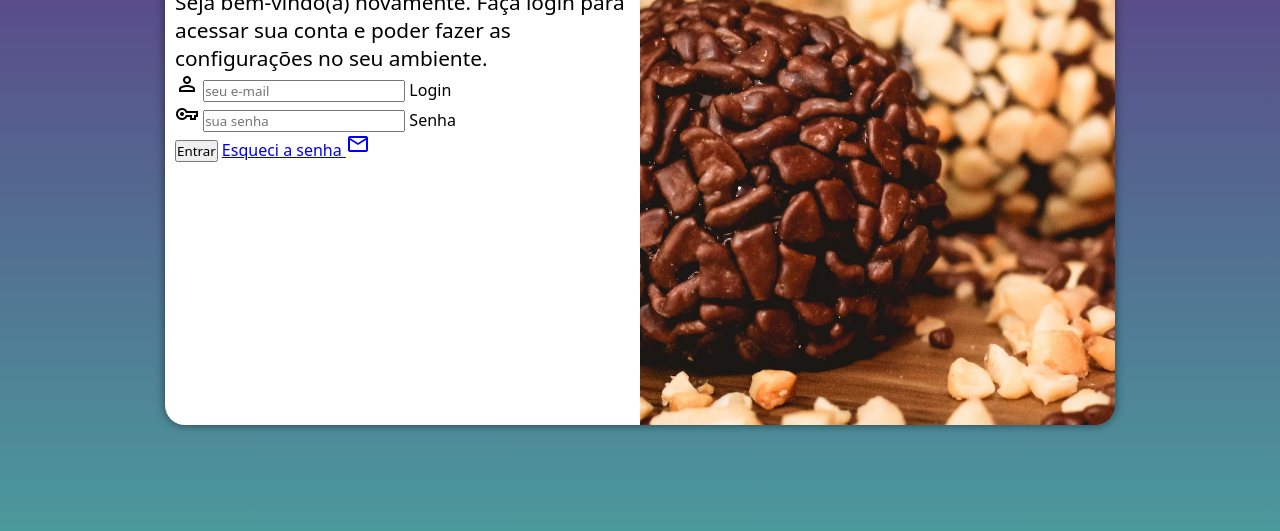
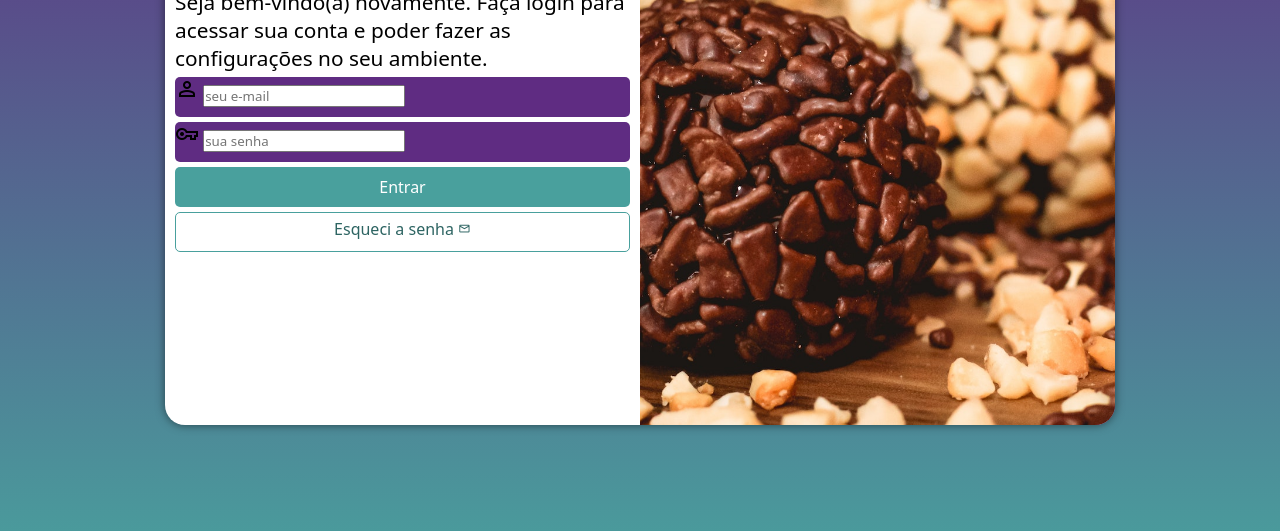
Before and after one commit to matheusbiesdorf/projeto-login, a plain HTML site: page index.html in a window 1280 px wide. Shown: the part 225-756 px from the top of the page. Drawn offline with nearby package versions, Linux system fonts and the light colour scheme.

Commit message:
Configurando o formulário

```diff
--- a/estilos/style.css
+++ b/estilos/style.css
@@ -58,11 +58,71 @@ section#login > div#formulario{
     display: block;
 }
 
-section#login > div#formulario >h1{
+section#login > div#formulario > h1{
     text-align: center;
     margin-bottom: 10px;
 }
 
-section#login > div#formulario >p{
+section#login > div#formulario > p{
     font-size: 0.8em;
 }
+
+
+/* LOGIN E SENHA */
+
+form > div.campo{
+    background-color: var(--lilas);
+    width: 100%;
+    display: block;
+    height: 40px;
+    border-radius: 5px;
+    margin: 5px 0px;
+}
+
+div.campo > label{
+    display: none;
+}
+
+/* ENTRAR */
+
+form > input[type=submit]{
+    display: block;
+    font-size: 1em;
+    width: 100%;
+    height: 40px;
+    background-color: var(--verde);
+    color: white;
+    border: none;
+    border-radius: 5px;
+    cursor: pointer;
+}
+
+form > input[type=submit]:hover{
+    background-color: #2d6462;
+    cursor: pointer;
+}
+
+/* ESQUECI A SENHA */
+
+form > a.botao{
+    display: block;
+    text-align: center;
+    font-size: 1em;
+    width: 100%;
+    height: 40px;
+    background-color: white;
+    color: #2d6462;
+    border: 1px solid #49a09d;
+    border-radius: 5px;
+    text-decoration: none;
+    margin-top: 5px;
+}
+
+form > a.botao:hover{
+    background-color: #6cd3cf;
+}
+
+form > a.botao > i{
+    font-size: 0.8em;
+    padding-top: 10px;
+}
--- a/index.html
+++ b/index.html
@@ -43,7 +43,9 @@
                     </div>
 
                     <input type="submit" value="Entrar">
-                    <a href="esqueci.html">Esqueci a senha <i class="material-symbols-outlined">mail</i></a>
+                    <a href="esqueci.html" class="botao">
+                        Esqueci a senha <i class="material-symbols-outlined">mail</i>
+                    </a>
 
                 </form>
 
```
